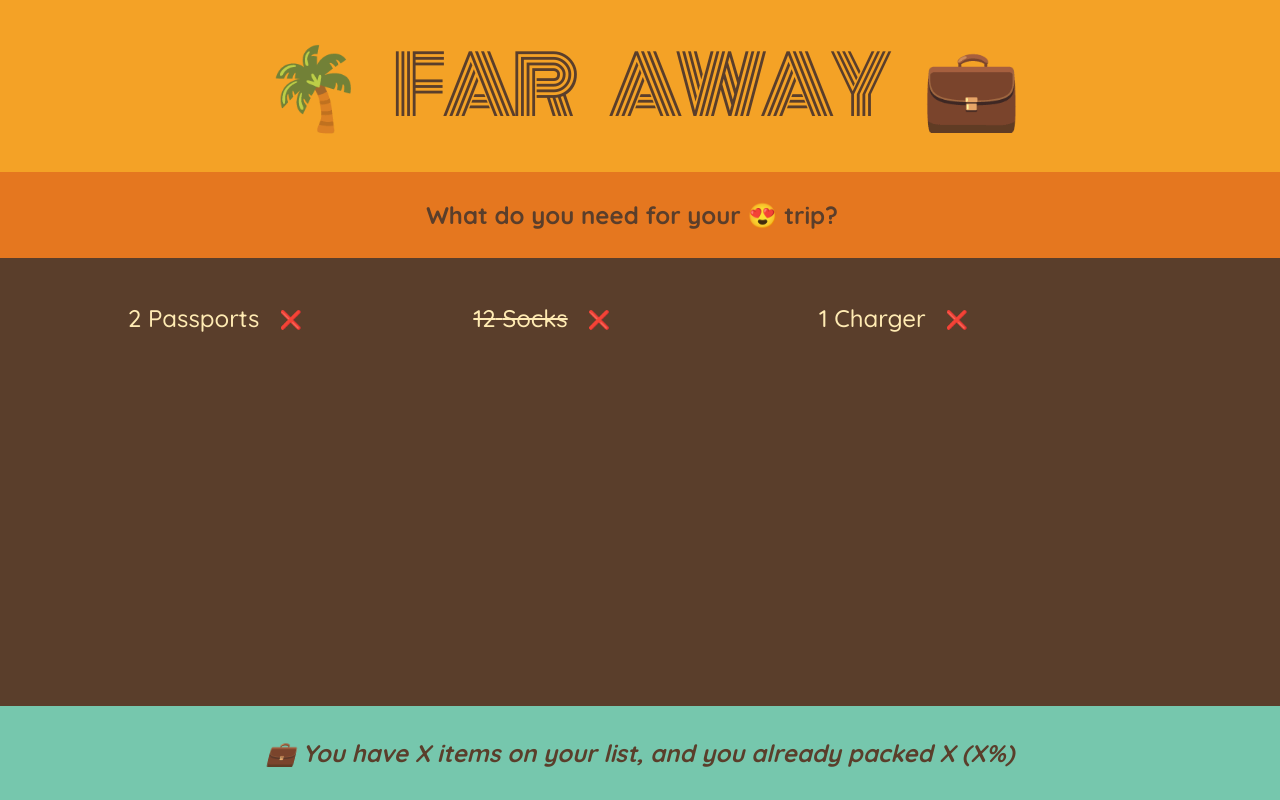
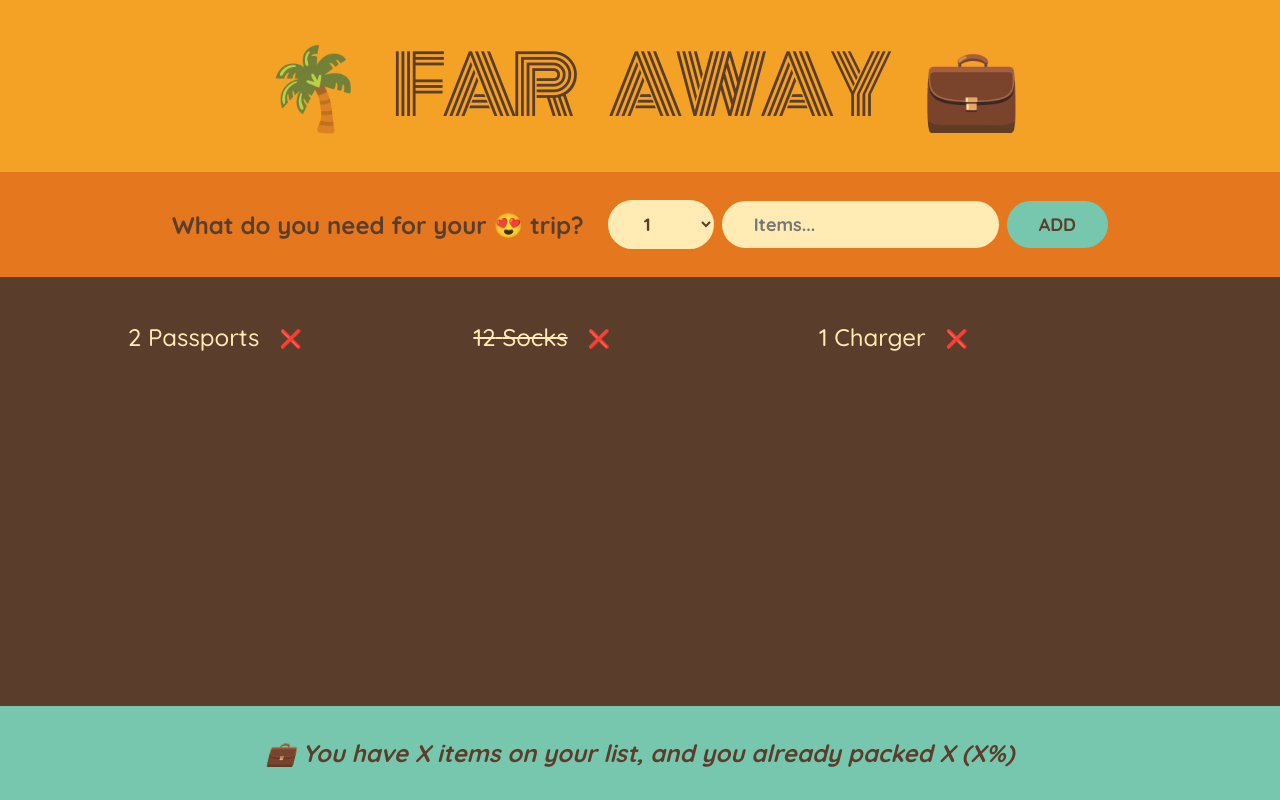
Before and after one commit to HugoDeSouzaCaramez/travel-list, a JavaScript app: page / in a window 1280 px wide. Built offline with nearby package versions, Linux system fonts and the light colour scheme; the HTML template or start-up script is replaced by a standard one.

Commit message:
Building a Form and Handling Submissions

```diff
--- a/src/App.js
+++ b/src/App.js
@@ -20,10 +20,24 @@
 }
 
 function Form() {
+  function handleSubmit(e) {
+    e.preventDefault();
+    console.log(e);
+  }
+
   return (
-    <div className="add-form">
+    <form className="add-form" onSubmit={handleSubmit}>
       <h3>What do you need for your 😍 trip?</h3>
-    </div>
+      <select>
+        {Array.from({ length: 20 }, (_, i) => i + 1).map((num) => (
+          <option value={num} key={num}>
+            {num}
+          </option>
+        ))}
+      </select>
+      <input type="text" placeholder="Items..." />
+      <button>Add</button>
+    </form>
   );
 }
 
@@ -32,7 +46,7 @@
     <div className="list">
       <ul>
         {initialItems.map((item) => (
-          <Item item={item} />
+          <Item item={item} key={item.id} />
         ))}
       </ul>
     </div>
```
